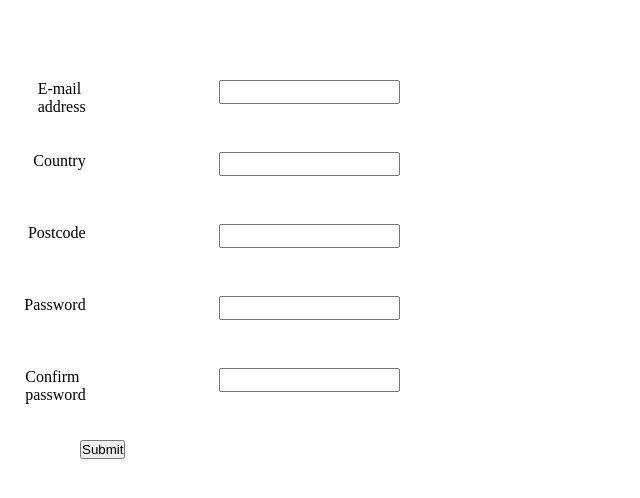
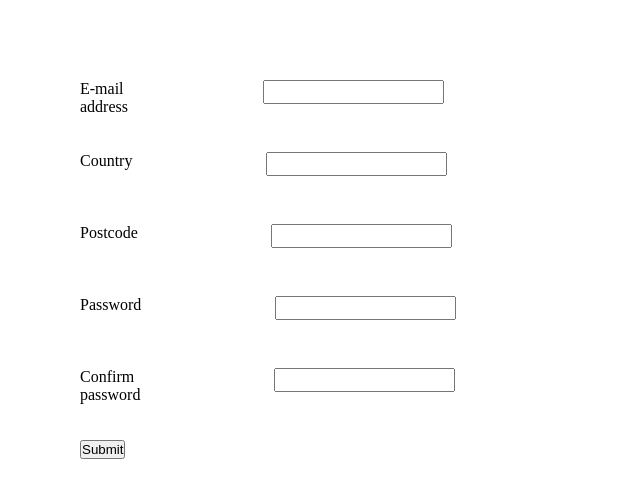
Before and after one commit to kizwolak/Browser-form, a website built with webpack: page src/index.html in a window 1280 px wide. Shown: the whole page, without its empty margins (0-640 px from the left). Built offline with nearby package versions, Linux system fonts and the light colour scheme.

Commit message:
Fix error div position

```diff
--- a/src/style.css
+++ b/src/style.css
@@ -9,7 +9,7 @@ form {
 }
 
 form > div {
-    width: 20em;
+    width: 30em;
     height: 1.5em;
     display: flex;
     justify-content: flex-end;
@@ -27,3 +27,9 @@ input {
 .invalid {
     background-color: red;
 }
+
+span {
+    width: 10em;
+    height: 100%;
+    margin-left: 2em;
+}
```
